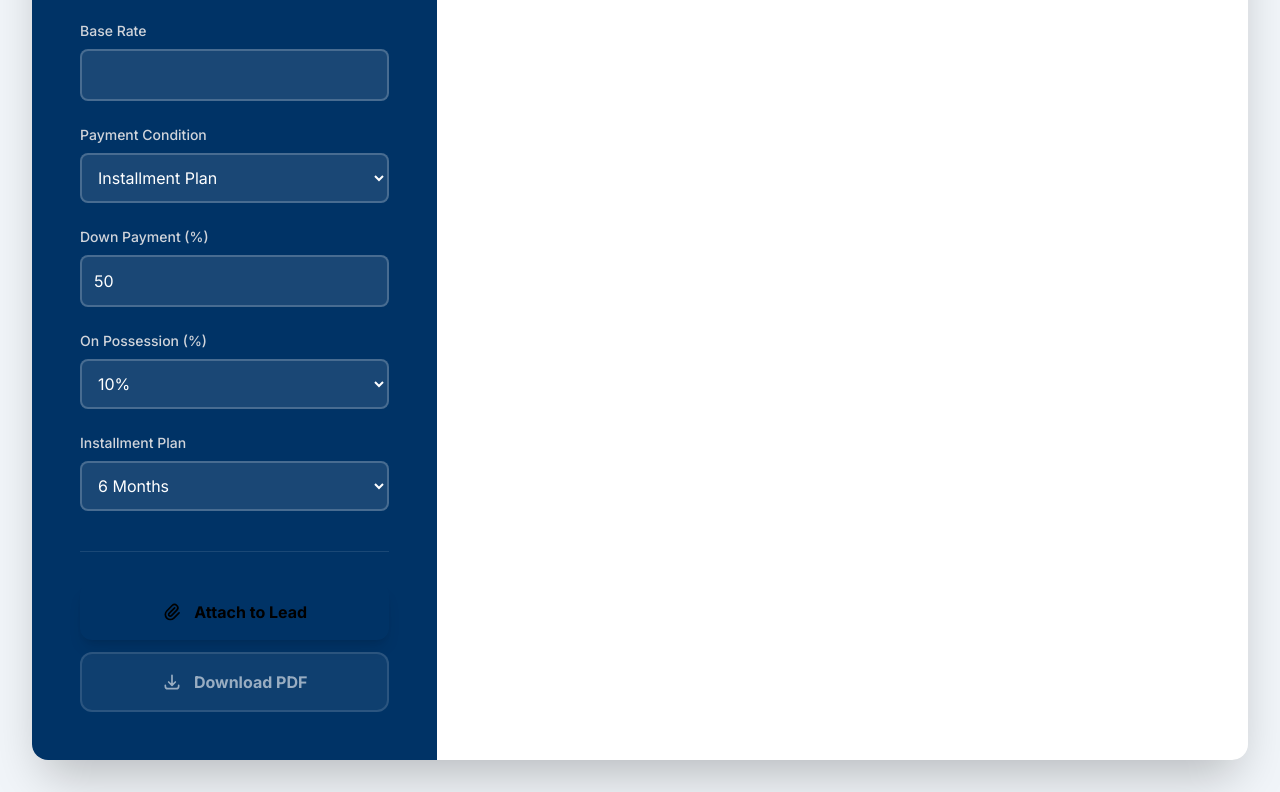
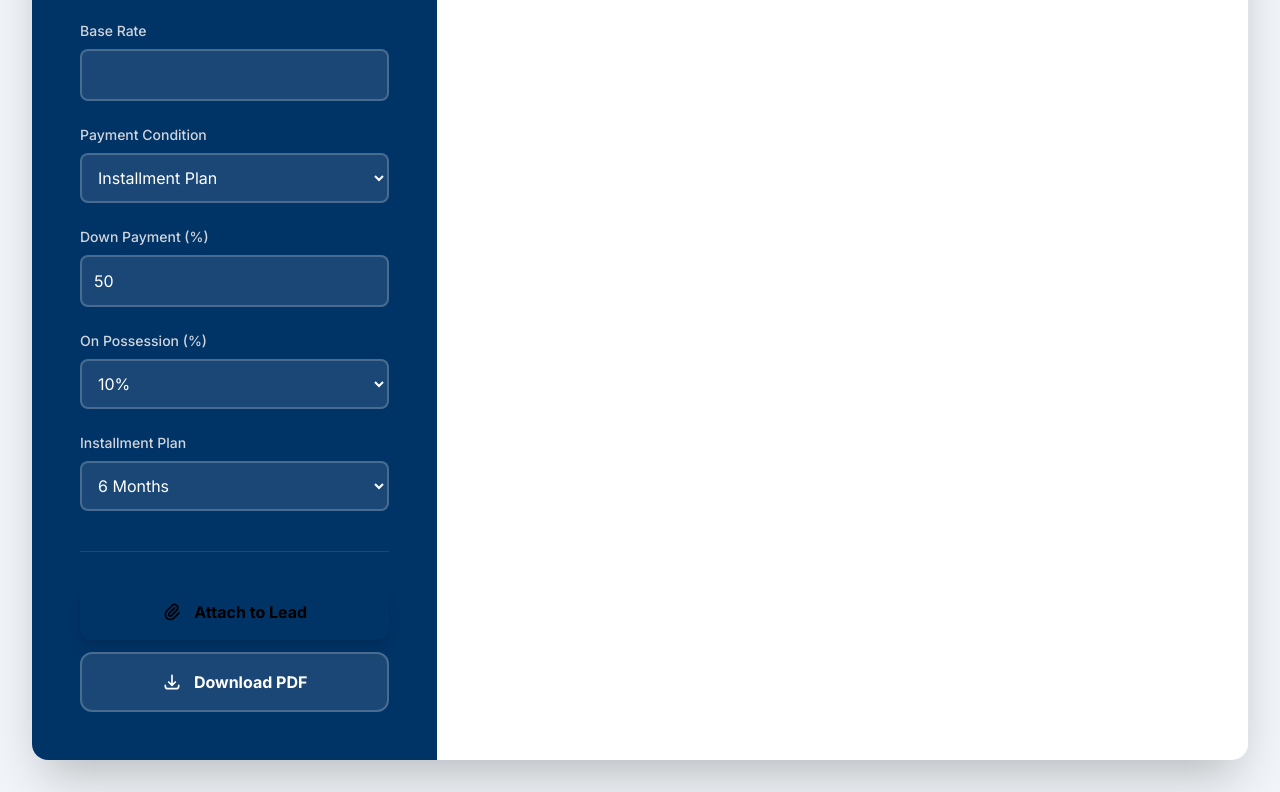
Before and after one commit to iAmHammad261/Bitrix24-Calculator-V2, a plain HTML site: page index.html in a window 1280 px wide. Shown: the part 923-1715 px from the top of the page. Drawn offline with nearby package versions, Linux system fonts and the light colour scheme; a script that the page names is missing.

Commit message:
fix: removal of the disabling of download button

```diff
--- a/index.html
+++ b/index.html
@@ -300,7 +300,6 @@
               <button
                 id="menu-download-pdf"
                 class="flex items-center justify-center w-full px-4 py-4 bg-white/10 border-2 border-white/20 text-white rounded-xl font-bold hover:bg-white/20 transition group"
-                disabled
               >
                 <svg
                   xmlns="http://www.w3.org/2000/svg"
```
